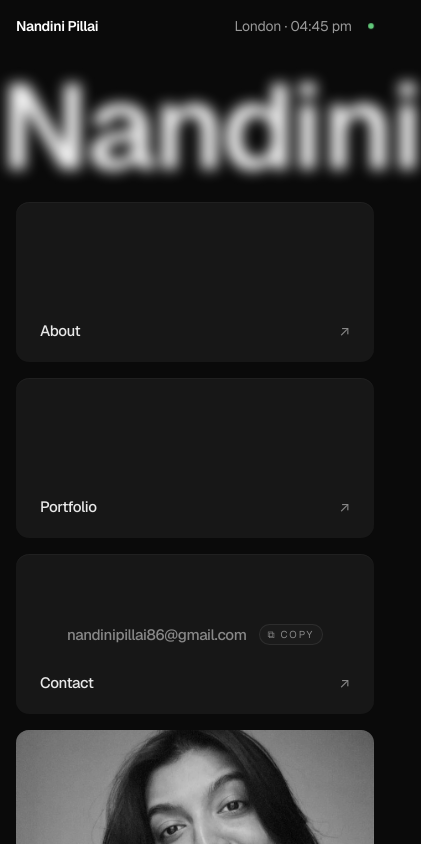
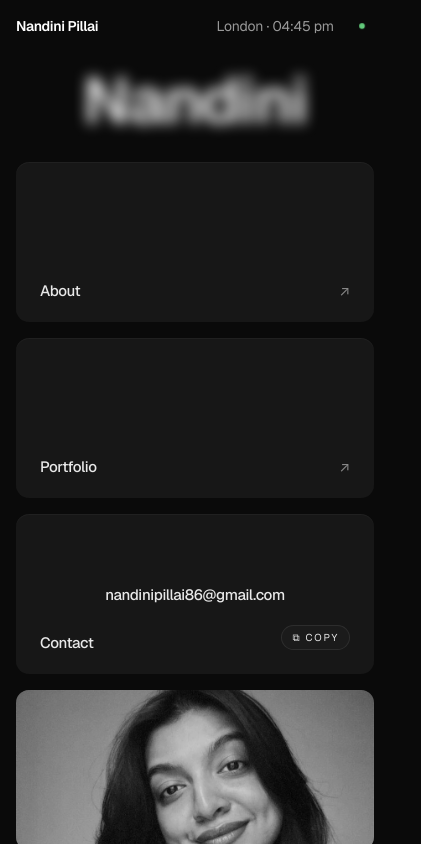
Before and after one commit to nandiniipillai/Portfolio, a Next.js app: page / in a window 390 px wide. Shown: the top 844 px of the page, 421 px wide, since content can reach past the window. Built offline with nearby package versions, Linux system fonts and the light colour scheme.

Commit message:
A11y pass: unnest Contact link/button, boost email contrast, hero mobile floor, tools non-interactive, focus rings + larger dot

```diff
--- a/app/globals.css
+++ b/app/globals.css
@@ -14,7 +14,9 @@
     color: #F4F4F2;
     font-family: var(--font-geist), system-ui, -apple-system, sans-serif;
     letter-spacing: -0.01em;
+    overflow-x: hidden;
   }
+  html { overflow-x: hidden; }
   ::selection {
     background: #ecece8;
     color: #0b0b0a;
--- a/components/BentoNav.jsx
+++ b/components/BentoNav.jsx
@@ -6,9 +6,13 @@ import { useRouter } from 'next/navigation';
 import Image from 'next/image';
 import { SITE, TOOLS } from '@/lib/site';
 
-const CARD = 'group relative block w-full h-full rounded-[13px] bg-[#171717] hover:bg-[#1f1f1f] hover:-translate-y-0.5 cursor-pointer transition-all duration-200 ease-out overflow-hidden will-change-transform';
+// Interactive card (About, Portfolio, Résumé). Rendered as <a> — real hover-lift, real cursor.
+const CARD =
+  'group relative block w-full h-full rounded-[13px] bg-[#171717] hover:bg-[#1f1f1f] hover:-translate-y-0.5 hover:will-change-transform cursor-pointer transition-all duration-200 ease-out overflow-hidden focus-visible:outline focus-visible:outline-2 focus-visible:outline-white/80 focus-visible:outline-offset-2';
 
-// Subtle top highlight — 1px inset border rgba(255,255,255,0.04) via ::before pseudo
+// Non-interactive card container (Portrait, Tools, Contact wrapper). No cursor, no lift, no bg hover.
+const CARD_STATIC = 'relative block w-full h-full rounded-[13px] bg-[#171717] overflow-hidden';
+
 const cardStyle = { boxShadow: 'inset 0 1px 0 0 rgba(255,255,255,0.04)' };
 
 function Label({ children }) {
@@ -65,6 +69,7 @@ function StandardCard({ to, label, external = false, download = false }) {
   );
 }
 
+// Contact card — the mailto is its own link, Copy is a sibling button. No nested interactive elements.
 function ContactCard() {
   const [copied, setCopied] = useState(false);
   const copy = async (e) => {
@@ -73,30 +78,38 @@ function ContactCard() {
     try {
       await navigator.clipboard.writeText(SITE.email);
       setCopied(true);
-      setTimeout(() => setCopied(false), 1600);
+      setTimeout(() => setCopied(false), 1500);
     } catch {
-      window.location.href = `mailto:${SITE.email}`;
+      // silent fallback — mailto link is still available on the Contact label
     }
   };
   return (
+    <div className={CARD_STATIC} style={cardStyle} role="group" aria-label="Contact">
+      {/* Email display — selectable text, also a mailto link */}
+      <div className="absolute inset-0 flex items-center justify-center px-8">
         <a
           href={`mailto:${SITE.email}`}
-      className={CARD}
-      style={cardStyle}
+          className="font-heading tracking-tight text-[#e8e8e8] leading-none hover:text-white transition-colors focus-visible:outline focus-visible:outline-2 focus-visible:outline-white/80 focus-visible:outline-offset-2 rounded-sm"
+          style={{ fontSize: '15px', fontWeight: 500 }}
           aria-label={`Email ${SITE.email}`}
         >
-      <div className="absolute inset-0 flex items-center justify-center gap-3 px-8">
+          {SITE.email}
+        </a>
+      </div>
+      {/* "Contact" is a static label, matches About/Portfolio in weight */}
       <span
-          className="text-[#888] font-heading tracking-tight leading-none"
+        className="absolute bottom-6 left-6 font-heading tracking-tight text-[#e8e8e8] leading-none"
         style={{ fontSize: '15px', fontWeight: 500 }}
       >
-          {SITE.email}
+        Contact
       </span>
+      {/* Copy button — sibling of the link, not descendant. preventDefault + stopPropagation. */}
       <button
         type="button"
         onClick={copy}
-          aria-label="Copy email to clipboard"
-          className="inline-flex items-center gap-1 rounded-full border border-white/[0.08] bg-white/[0.02] hover:bg-white/[0.06] transition-colors px-2 py-0.5 text-[10px] tracking-[0.18em] uppercase text-[#888] hover:text-[#e8e8e8]"
+        aria-label={copied ? 'Email copied to clipboard' : 'Copy email to clipboard'}
+        aria-live="polite"
+        className="absolute bottom-6 right-6 z-10 inline-flex items-center gap-1 rounded-full border border-white/[0.08] bg-white/[0.02] hover:bg-white/[0.1] transition-colors px-2.5 py-1 text-[10px] tracking-[0.18em] uppercase text-[#e8e8e8] focus-visible:outline focus-visible:outline-2 focus-visible:outline-white/80 focus-visible:outline-offset-2"
       >
         {copied ? (
           <>
@@ -109,20 +122,17 @@ function ContactCard() {
         )}
       </button>
     </div>
-      <Label>Contact</Label>
-      <Arrow />
-    </a>
   );
 }
 
+// Tools card — non-interactive, no cursor / hover-lift / hover-bg change.
 function ToolsCard() {
-  // Exactly 3 icons — Photoshop, Illustrator, Adobe XD. No text labels.
   const picks = ['Photoshop', 'Illustrator', 'Adobe XD']
     .map((name) => TOOLS.find((t) => t.name === name))
     .filter(Boolean);
   return (
     <div
-      className={`${CARD} flex items-center justify-center`}
+      className={`${CARD_STATIC} flex items-center justify-center`}
       style={cardStyle}
       aria-label={`Tools: ${picks.map((p) => p.name).join(', ')}`}
     >
@@ -153,7 +163,7 @@ function ToolsCard() {
 function PortraitCard() {
   return (
     <div
-      className="relative block w-full h-full rounded-[13px] overflow-hidden bg-[#171717]"
+      className={CARD_STATIC}
       style={cardStyle}
       aria-label="Portrait"
     >
@@ -184,7 +194,7 @@ function HeroName() {
         left: 0,
         width: '100%',
         textAlign: 'center',
-        fontSize: 'clamp(120px, 15vw, 210px)',
+        fontSize: 'clamp(64px, 15vw, 210px)',
         fontWeight: 550,
         color: '#f5f5f5',
         letterSpacing: '-0.02em',
@@ -201,7 +211,7 @@ function HeroName() {
 
 export default function BentoNav() {
   return (
-    <div className="relative w-full min-h-[calc(100svh-52px)] mt-[52px] pt-[150px] px-4 md:px-5">
+    <div className="relative w-full min-h-[calc(100svh-52px)] mt-[52px] pt-[110px] px-4 md:px-5">
       <HeroName />
 
       <div className="bento-grid relative z-[2] mx-auto">
--- a/components/Nav.jsx
+++ b/components/Nav.jsx
@@ -34,8 +34,10 @@ export default function Nav() {
         <Link
           href="/contact"
           aria-label="Contact"
-          className="ml-1 inline-block w-1.5 h-1.5 rounded-full bg-[#7CFF9B] pulse-dot"
-        />
+          className="ml-1 inline-flex items-center justify-center w-6 h-6 rounded-full focus-visible:outline focus-visible:outline-2 focus-visible:outline-white/80 focus-visible:outline-offset-2"
+        >
+          <span className="inline-block w-1.5 h-1.5 rounded-full bg-[#7CFF9B] pulse-dot" aria-hidden="true" />
+        </Link>
       </div>
     </motion.nav>
   );
```
Lines whose indentation alone changed are shown as unchanged.
